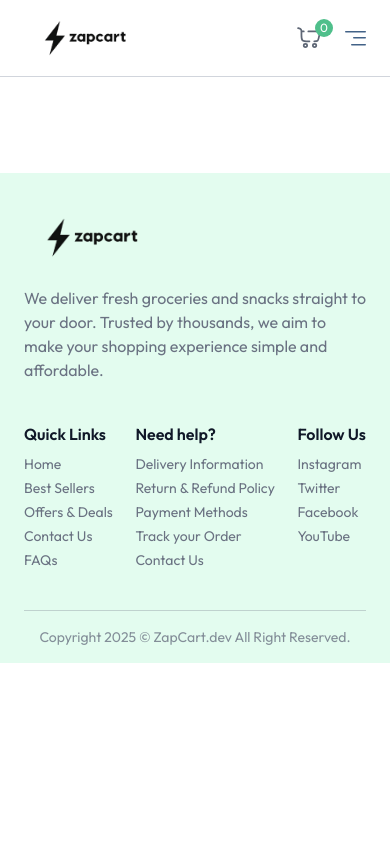
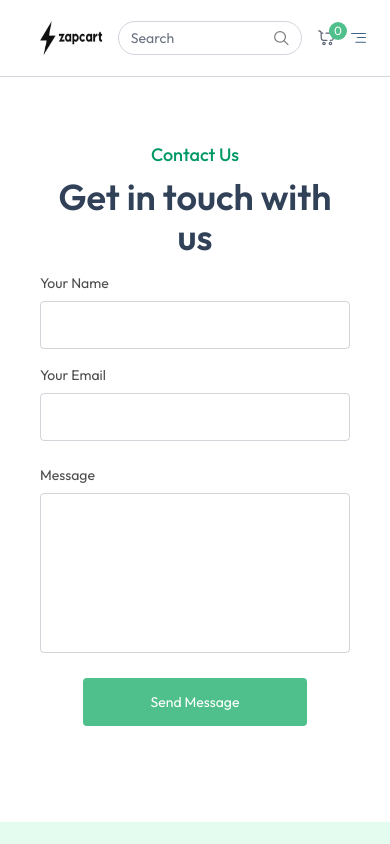
Before and after one commit to Aadarsh-2003/zapcart, a React (Vite) app in the folder client/: page /contact in a window 390 px wide. Shown: the top 844 px of the page. Built offline with nearby package versions, Linux system fonts and the light colour scheme; no server answers.

Commit message:
Updated UI responsiveness and added Contact Us page

```diff
--- a/client/src/App.jsx
+++ b/client/src/App.jsx
@@ -18,6 +18,7 @@ import AddProduct from './pages/seller/AddProduct'
 import ProductList from './pages/seller/ProductList'
 import Orders from './pages/seller/Orders'
 import Loading from './components/Loading'
+import Contact from './pages/Contact'
 
 
 const App = () => {
@@ -40,6 +41,7 @@ const App = () => {
           <Route path='/add-address' element={<AddAddress/>} />
           <Route path='/my-orders' element={<MyOrders/>} />
           <Route path='/loader' element={<Loading/>} />
+          <Route path='/contact' element={<Contact/>} />
           <Route path='/seller' element={isSeller? <SellerLayout/> : <SellerLogin/>}>
             <Route index element={isSeller? <AddProduct/> : null} />
             <Route path='product-list' element={<ProductList/>} />
--- a/client/src/assets/assets.js
+++ b/client/src/assets/assets.js
@@ -151,11 +151,12 @@ export const footerLinks = [
   {
     title: "Quick Links",
     links: [
-      { text: "Home", url: "#" },
-      { text: "Best Sellers", url: "#" },
-      { text: "Offers & Deals", url: "#" },
-      { text: "Contact Us", url: "#" },
-      { text: "FAQs", url: "#" },
+      { text: "Home", url: "/" },
+      { text: "Cart", url: "/cart" },
+      { text: "All Products", url: "/products" },
+      { text: "Best Sellers", url: "#best-sellers" },
+      { text: "Offers & Deals", url: "#offers-deals" },
+
     ],
   },
   {
@@ -165,7 +166,7 @@ export const footerLinks = [
       { text: "Return & Refund Policy", url: "#" },
       { text: "Payment Methods", url: "#" },
       { text: "Track your Order", url: "#" },
-      { text: "Contact Us", url: "#" },
+      { text: "Contact Us", url: "/contact" },
     ],
   },
   {
--- a/client/src/components/Login.jsx
+++ b/client/src/components/Login.jsx
@@ -63,7 +63,7 @@ const Login = () => {
                 <p>
                     Create an account? <span onClick={() => setState("register")} className="text-emerald-500 cursor-pointer">click here</span> <br/><br/>
                     Are you a Seller? <span onClick={() => {
-                        navigate('/seller'),
+                        window.location.href ="/seller",
                         setShowUserLogin(false)
                         } } className="text-emerald-500 cursor-pointer">click here</span>
                 </p>
--- a/client/src/components/Navbar.jsx
+++ b/client/src/components/Navbar.jsx
@@ -1,125 +1,160 @@
-import React, { useEffect } from 'react'
-import {NavLink } from 'react-router-dom'
-import {assets} from '../assets/assets'
-import {useAppContext} from '../context/AppContext'
-import toast from 'react-hot-toast'
-
+import React, { useEffect, useRef, useState } from 'react';
+import { NavLink } from 'react-router-dom';
+import { assets } from '../assets/assets';
+import { useAppContext } from '../context/AppContext';
+import toast from 'react-hot-toast';
 
 const Navbar = () => {
+  const [menuOpen, setMenuOpen] = useState(false);
+  const [showSearchInput, setShowSearchInput] = useState(false);
+  const searchRef = useRef(null);
+  const { user, setUser, setShowUserLogin, navigate, searchQuerry, setSearchQuerry, getCartCount, axios } = useAppContext();
 
-    const [open, setOpen] = React.useState(false)
-    const {user, setUser, setShowUserLogin, navigate, searchQuerry, setSearchQuerry, getCartCount, axios} = useAppContext();
-
-    const logout = async()=>{
-
+  const logout = async () => {
     try {
-            const {data} = await axios.get('/api/user/logout');
-            if(data.success){
-                toast.success(data.message)
+      const { data } = await axios.get('/api/user/logout');
+      if (data.success) {
+        toast.success(data.message);
         setUser(null);
         navigate('/');
-            }else{
-                toast.error(data.message)
+      } else {
+        toast.error(data.message);
       }
     } catch (error) {
-            toast.error(error.message)
+      toast.error(error.message);
     }
-
-
-    }
+  };
 
   useEffect(() => {
-      if(searchQuerry.length > 0){
+    if (searchQuerry.length > 0) {
       navigate('/products');
     }
-    }, [searchQuerry])
+  }, [searchQuerry]);
 
+  useEffect(() => {
+    const handleClickOutside = (event) => {
+      if (searchRef.current && !searchRef.current.contains(event.target)) {
+        setShowSearchInput(false);
+      }
+    };
+    document.addEventListener('mousedown', handleClickOutside);
+    return () => document.removeEventListener('mousedown', handleClickOutside);
+  }, []);
 
   return (
-    <nav className="flex items-center justify-between px-6 md:px-16 lg:px-24 xl:px-32 py-4 border-b border-gray-300 bg-white relative transition-all">
-
-            <NavLink to='/' onClick={()=>setOpen(false)}>
-                <img className="h-11 " src={assets.zapcart_logo} alt="logo" />
+    <nav className="flex items-center justify-between px-6 md:px-16 lg:px-24 xl:px-32 py-4 border-b border-gray-300 bg-white relative z-50 transition-all">
+      <NavLink to='/' onClick={() => setMenuOpen(false)}>
+        <img className="h-11" src={assets.zapcart_logo} alt="logo" />
       </NavLink>
 
-            {/* Desktop Menu */}
-            <div className="hidden sm:flex items-center gap-8">
+      {/* Desktop Nav */}
+      <div className="hidden min-[768px]:flex items-center gap-8">
         <NavLink to='/'>Home</NavLink>
         <NavLink to='/products'>All Products</NavLink>
-                <NavLink to='/'>Contact</NavLink>
+        <NavLink to='/contact'>Contact</NavLink>
 
+        {/* Full search bar only visible above 1024px */}
         <div className="hidden lg:flex items-center text-sm gap-2 border border-gray-300 px-3 rounded-full">
-                    <input onChange={(e)=>setSearchQuerry(e.target.value)} className="py-1.5 w-full bg-transparent outline-none placeholder-gray-500" type="text" placeholder="Search products" />
-
-                    <img src={assets.search_icon} alt='search' className='w-4 h-4' />
+          <input
+            onChange={(e) => setSearchQuerry(e.target.value)}
+            className="py-1.5 w-full bg-transparent outline-none placeholder-gray-500"
+            type="text"
+            placeholder="Search products"
+          />
+          <img src={assets.search_icon} alt="search" className="w-4 h-4" />
         </div>
 
-                <div onClick={()=>navigate('/cart')} className="relative cursor-pointer">
-
-                    <img src={assets.nav_cart_icon} alt='cart' className='w-6 opacity-80' />
-                    <button id='primary' className="absolute -top-2 -right-3 text-xs text-white bg-indigo-500  w-[18px] h-[18px] rounded-full">{getCartCount()}</button>
+        {/* Compact Search Icon for md screens */}
+        <div className="lg:hidden flex items-center relative z-50 bg-white" ref={searchRef}>
+          <img
+            src={assets.search_icon}
+            alt="search"
+            className="w-5 h-5 cursor-pointer"
+            onClick={() => setShowSearchInput(!showSearchInput)}
+          />
+          {showSearchInput && (
+            <input
+              autoFocus
+              type="text"
+              className="absolute right-7 md:w-40 border border-gray-300 rounded-full px-3 py-1 text-sm outline-none shadow bg-white z-50"
+              placeholder="Search"
+              onChange={(e) => setSearchQuerry(e.target.value)}
+            />
+          )}
         </div>
 
-                {!user?(<button onClick={()=>setShowUserLogin(true)} id='primary' className="cursor-pointer px-8 py-2  transition text-white rounded-full">
+        {/* Cart Icon */}
+        <div onClick={() => navigate('/cart')} className="relative cursor-pointer">
+          <img src={assets.nav_cart_icon} alt="cart" className="w-6 opacity-80" />
+          <button id="primary" className="absolute -top-2 -right-3 text-xs text-white bg-indigo-500 w-[18px] h-[18px] rounded-full">
+            {getCartCount()}
+          </button>
+        </div>
+
+        {!user ? (
+          <button onClick={() => setShowUserLogin(true)} id="primary" className="cursor-pointer px-8 py-2 transition text-white rounded-full">
             Login
-                </button>):(
-                    <div className='relative group' >
-                        <img src={assets.profile_icon} alt='profile' className='w-10' />
-                        <ul className='hidden group-hover:block absolute top-10 right-0 bg-white shadow border border-gray-200 py-2.5 w-30 rounded-b-md text-sm z-40' >
-                            <li onClick={()=>navigate('my-orders')} className='p-1.5 pl-3  hover:bg-emerald-100  cursor-pointer' >My Orders</li>
-                            <li onClick={logout} className='p-1.5 pl-3  hover:bg-emerald-100 cursor-pointer'>Logout</li>
+          </button>
+        ) : (
+          <div className="relative">
+            <img src={assets.profile_icon} alt="profile" className="w-10 cursor-pointer" onClick={() => setMenuOpen((prev) => !prev)} />
+            {menuOpen && (
+              <ul className="absolute top-12 right-0 bg-white shadow border border-gray-200 py-2.5 w-32 rounded-md text-sm z-50">
+                <li onClick={() => { setMenuOpen(false); navigate('my-orders'); }} className="p-1.5 pl-3 hover:bg-emerald-100 cursor-pointer">My Orders</li>
+                <li onClick={() => { setMenuOpen(false); logout(); }} className="p-1.5 pl-3 hover:bg-emerald-100 cursor-pointer">Logout</li>
               </ul>
+            )}
           </div>
         )}
       </div>
 
-            <div className='flex items-center gap-6 sm:hidden' >
-                <div onClick={()=>navigate('/cart')} className="relative cursor-pointer">
+      {/* Mobile Nav */}
+      <div className="flex items-center gap-4 min-[768px]:hidden">
+        {/* Search bar on mobile */}
+        <div className="flex items-center border border-gray-300 px-3 rounded-full">
+          <input
+            onChange={(e) => setSearchQuerry(e.target.value)}
+            className="py-1.5 w-full bg-transparent outline-none placeholder-gray-500 text-sm"
+            type="text"
+            placeholder="Search"
+          />
+          <img src={assets.search_icon} alt="search" className="w-4 h-4" />
+        </div>
 
-                    <img src={assets.nav_cart_icon} alt='cart' className='w-6 opacity-80' />
-                    <button id='primary' className="absolute -top-2 -right-3 text-xs text-white bg-indigo-500  w-[18px] h-[18px] rounded-full">{getCartCount()}</button>
-                </div>
-                <button onClick={() => open ? setOpen(false) : setOpen(true)} aria-label="Menu" >
-                    {/* Menu Icon SVG */}
-
-                    <img src={assets.menu_icon} alt='menu' />
+        {/* Cart Icon */}
+        <div onClick={() => navigate('/cart')} className="relative cursor-pointer">
+          <img src={assets.nav_cart_icon} alt="cart" className="w-6 opacity-80" />
+          <button id="primary" className="absolute -top-2 -right-3 text-xs text-white bg-indigo-500 w-[18px] h-[18px] rounded-full">
+            {getCartCount()}
           </button>
         </div>
 
+        {/* Mobile Menu Button */}
+        <button onClick={() => setMenuOpen(!menuOpen)} aria-label="Menu">
+          <img src={assets.menu_icon} alt="menu" />
+        </button>
+      </div>
 
-
-            {/* Mobile Menu */}
-            {open && (
-                <div className={`${open ? 'flex' : 'hidden'} absolute top-[60px] left-0 w-full bg-white shadow-md py-4 flex-col items-start gap-2 px-5 text-sm md:hidden`}>
-                <NavLink to='/' onClick={()=> setOpen(false)}>Home</NavLink>
-                <NavLink to='/products' onClick={()=> setOpen(false)}>All Products</NavLink>
-                {user &&
-                <NavLink to='/products' onClick={()=> setOpen(false)}>My Orders</NavLink>
-                }
-                <NavLink to='/' onClick={()=> setOpen(false)}>Contact</NavLink>
-
-                {!user?(
-                    <button
-                    onClick={()=> {
-                            setOpen(false);
-                            setShowUserLogin(true);
-                        }}
-                        id='primary' className="cursor-pointer px-6 py-2 mt-2  transition text-white rounded-full text-sm">
+      {/* Mobile Menu Dropdown */}
+      {menuOpen && (
+        <div className="absolute top-[60px] left-0 w-full bg-white shadow-md py-4 flex-col items-start gap-2 px-5 text-sm min-[768px]:hidden flex">
+          <NavLink to='/' onClick={() => setMenuOpen(false)}>Home</NavLink>
+          <NavLink to='/products' onClick={() => setMenuOpen(false)}>All Products</NavLink>
+          {user && <NavLink to='/products' onClick={() => setMenuOpen(false)}>My Orders</NavLink>}
+          <NavLink to='/contact' onClick={() => setMenuOpen(false)}>Contact</NavLink>
+          {!user ? (
+            <button onClick={() => { setMenuOpen(false); setShowUserLogin(true); }} id="primary" className="cursor-pointer px-6 py-2 mt-2 transition text-white rounded-full text-sm">
               Login
             </button>
-                ):(
-                    <button
-                    onClick={logout}
-                     id='primary' className="cursor-pointer px-6 py-2 mt-2  transition text-white rounded-full text-sm">
+          ) : (
+            <button onClick={logout} id="primary" className="cursor-pointer px-6 py-2 mt-2 transition text-white rounded-full text-sm">
               Logout
             </button>
           )}
-
         </div>
       )}
+    </nav>
+  );
+};
 
-        </nav>
-  )
-}
-
-export default Navbar
+export default Navbar;
--- a/client/src/components/ProductCard.jsx
+++ b/client/src/components/ProductCard.jsx
@@ -19,7 +19,7 @@ const ProductCard = ({product}) => {
             <div  onClick={()=> {
                 navigate(`/products/${product.category.toLowerCase()}/${product._id}`);
                 scrollTo(0,0)
-            }}  className="border border-gray-500/20 rounded-md md:px-4 px-3 py-2 bg-white min-w-56 max-w-56 w-full">
+            }}  className="border border-gray-500/20 rounded-md md:px-4 px-3 py-2 bg-white w-full max-w-xs mx-auto">
                 <div className="group cursor-pointer flex items-center justify-center px-2">
                     <img className="group-hover:scale-105 transition max-w-26 md:max-w-36" src={product.image[0]} alt={product.name} />
                 </div>
--- a/client/src/index.css
+++ b/client/src/index.css
@@ -1,5 +1,6 @@
 @import url('https://fonts.googleapis.com/css2?family=Inter:ital,opsz,wght@0,14..32,100..900;1,14..32,100..900&family=Outfit:wght@100..900&display=swap');
 @import "tailwindcss";
+
 
 *{
   font-family: "Outfit", sans-serif;
--- a/client/src/pages/AllProducts.jsx
+++ b/client/src/pages/AllProducts.jsx
@@ -30,7 +30,7 @@ const AllProducts = () => {
             <div className='w-16 h-0.5 bg-emerald-300 rounded-full' ></div>
         </div>
 
-        <div className='grid grid-cols-2 sm:grid-cols-3 md:grid-cols-4 lg:grid-cols-5 gap-3 md:gap-6 mt-6' >
+        <div className='grid grid-cols-1 sm:grid-cols-2 md:grid-cols-3 lg:grid-cols-4 xl:grid-cols-5 gap-4 px-4 md:px-0 mt-6'>
             {filteredProducts.map((product,index)=>(
                 <ProductCard key={index} product={product} />
             ))}
--- /dev/null
+++ b/client/src/pages/Contact.jsx
@@ -0,0 +1,95 @@
+import React, { useState } from 'react'
+import { useNavigate } from 'react-router-dom'
+
+const Contact = () => {
+  const [showModal, setShowModal] = useState(false)
+  const [formData, setFormData] = useState({ name: '', email: '', message: '' })
+  const navigate = useNavigate()
+
+  const handleSubmit = (e) => {
+    e.preventDefault()
+    setShowModal(true)
+    setFormData({ name: '', email: '', message: '' })
+  }
+
+  const handleChange = (e) => {
+    setFormData(prev => ({ ...prev, [e.target.name]: e.target.value }))
+  }
+
+  return (
+    <div className='mt-16 flex flex-col items-center px-4'>
+      <form onSubmit={handleSubmit} className="flex flex-col items-center text-sm w-full max-w-[800px]">
+        <p className="text-lg text-emerald-600 font-medium pb-2">Contact Us</p>
+        <h1 className="text-4xl font-semibold text-slate-700 pb-4 text-center">Get in touch with us</h1>
+
+        <div className="flex flex-col md:flex-row items-center gap-4 w-full">
+          <div className="w-full">
+            <label className="text-black/70" htmlFor="name">Your Name</label>
+            <input
+              className="h-12 p-2 mt-2 w-full border border-gray-500/30 rounded outline-none focus:border-emerald-300"
+              type="text"
+              name="name"
+              value={formData.name}
+              onChange={handleChange}
+              required
+            />
+          </div>
+          <div className="w-full">
+            <label className="text-black/70" htmlFor="email">Your Email</label>
+            <input
+              className="h-12 p-2 mt-2 w-full border border-gray-500/30 rounded outline-none focus:border-emerald-300"
+              type="email"
+              name="email"
+              value={formData.email}
+              onChange={handleChange}
+              required
+            />
+          </div>
+        </div>
+
+        <div className="mt-6 w-full">
+          <label className="text-black/70" htmlFor="message">Message</label>
+          <textarea
+            className="w-full mt-2 p-2 h-40 border border-gray-500/30 rounded resize-none outline-none focus:border-emerald-300"
+            name="message"
+            value={formData.message}
+            onChange={handleChange}
+            required
+          ></textarea>
+        </div>
+
+        <button id='primary' type="submit" className="mt-5 cursor-pointer text-white h-12 w-56 px-4 rounded active:scale-95 transition">
+          Send Message
+        </button>
+      </form>
+
+      {showModal && (
+        <div className="fixed top-0 left-0 w-full h-full bg-black/30 backdrop-blur-sm flex items-center justify-center z-50 px-4">
+          <div className="bg-white text-sm text-center text-gray-800 shadow-[0px_4px_25px_0px_#0000000D] px-4 py-8 md:px-10 md:py-10 m-1 rounded-lg w-full max-w-md">
+            <h1 className="md:text-2xl text-xl font-semibold">Your Message Sent Successfully</h1>
+            <p className="mt-6 text-gray-500">We’ll get back to you shortly. Thank you for reaching out to us!</p>
+            <div className="grid grid-cols-2 px-8 mt-8 gap-5">
+              <button
+                type="button"
+                className="border cursor-pointer border-gray-300 py-2 rounded hover:bg-red-600 hover:border-red-600 hover:text-white transition"
+                onClick={() => setShowModal(false)}
+              >
+                Close
+              </button>
+              <button
+                onClick={() => navigate('/')}
+                id='primary'
+                type="button"
+                className="text-white cursor-pointer transition py-2 rounded"
+              >
+                Continue Shopping
+              </button>
+            </div>
+          </div>
+        </div>
+      )}
+    </div>
+  )
+}
+
+export default Contact
```
Also changed, not shown: client/src/pages/Home.jsx (+12 -6 lines). Lines whose indentation alone changed are shown as unchanged.
